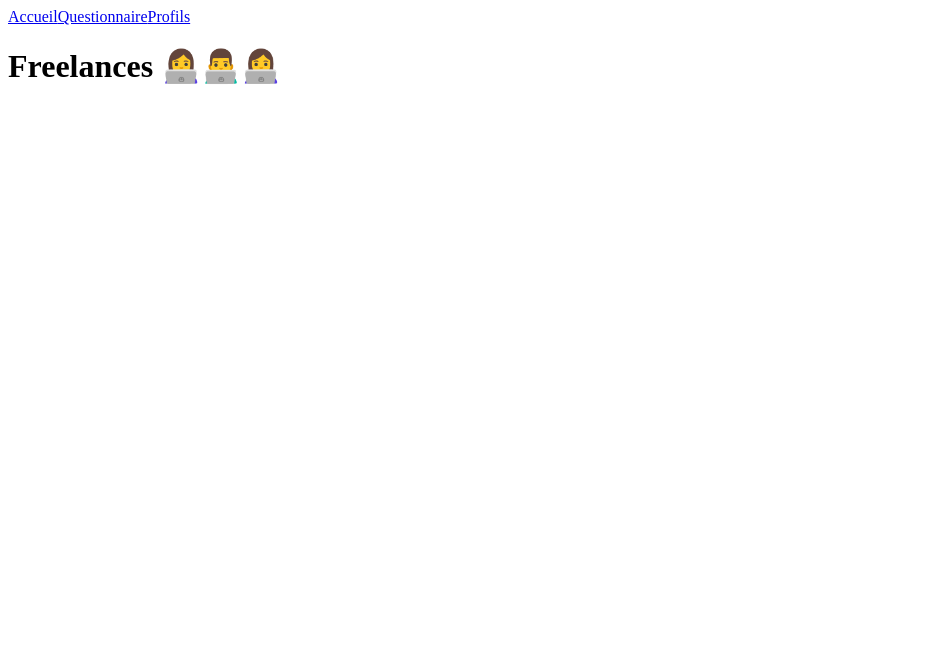
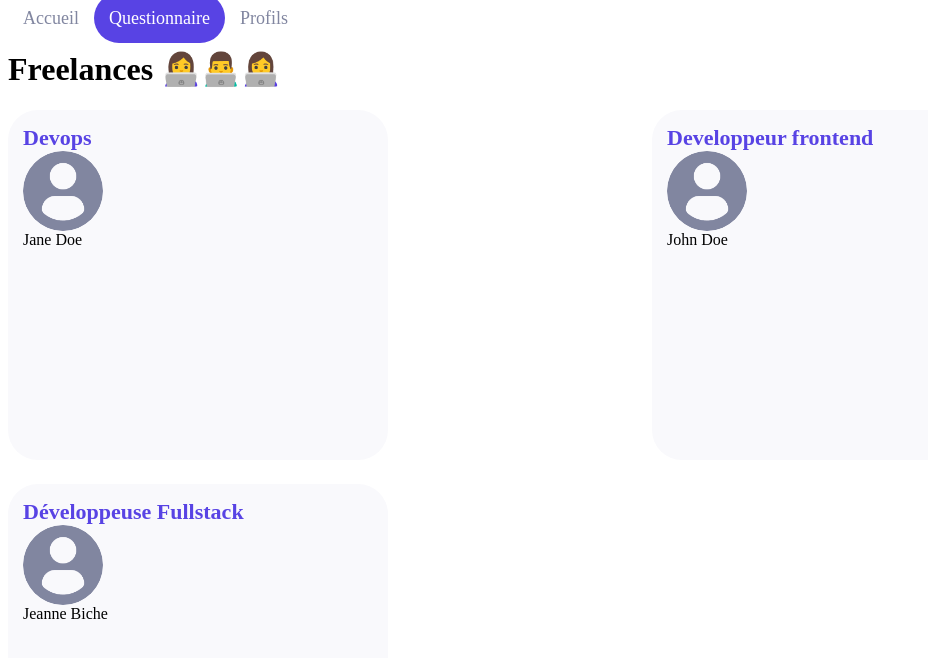
Before and after one commit to tthiberge/react-shiny-agency, a React (Create React App) app: page /freelances in a window 1280 px wide. Shown: the top 658 px of the page, without its empty margins (0-928 px from the left). Built offline with nearby package versions, Linux system fonts and the light colour scheme.

Commit message:
style components

```diff
--- a/package.json
+++ b/package.json
@@ -6,10 +6,12 @@
     "@testing-library/jest-dom": "^5.11.4",
     "@testing-library/react": "^11.1.0",
     "@testing-library/user-event": "^12.1.10",
+    "prop-types": "^15.8.1",
     "react": "^17.0.2",
     "react-dom": "^17.0.2",
     "react-router-dom": "6.10.0",
     "react-scripts": "4.0.3",
+    "styled-components": "^6.1.0",
     "web-vitals": "^1.0.1"
   },
   "scripts": {
--- /dev/null
+++ b/src/components/Card/index.jsx
@@ -0,0 +1,55 @@
+import PropTypes from 'prop-types'
+import DefaultPicture from '../../assets/profile.png'
+import styled from 'styled-components'
+import colors from '../../utils/style/colors'
+
+
+const CardLabel = styled.span`
+    color: #5843e4;
+    font-size: 22px;
+    font-weight: bold;
+`
+
+const CardImage = styled.img`
+    height: 80px;
+    width: 80px;
+    border-radius: 50%;
+`
+
+const CardWrapper = styled.div`
+    display: flex;
+    flex-direction: column;
+    padding: 15px;
+    background-color: ${colors.backgroundLight};
+    border-radius: 30px;
+    width: 350px;
+    transition: 200ms;
+    &:hover {
+        cursor: pointer;
+        box-shadow: 2px 2px 10px #e2e3e9;
+    }
+`
+
+function Card({ label, title, picture }) {
+  return (
+      <CardWrapper>
+          <CardLabel>{label}</CardLabel>
+          <CardImage src={picture} alt="freelance" />
+          <span>{title}</span>
+      </CardWrapper>
+  )
+}
+
+Card.propTypes = {
+  label: PropTypes.string.isRequired,
+  title: PropTypes.string.isRequired,
+  picture: PropTypes.string.isRequired,
+}
+
+Card.defaultProps = {
+  label: '',
+  title: '',
+  picture: DefaultPicture
+}
+
+export default Card
--- a/src/components/Header/index.jsx
+++ b/src/components/Header/index.jsx
@@ -1,11 +1,23 @@
 import { Link } from 'react-router-dom'
+import styled from 'styled-components'
+import colors from '../../utils/style/colors'
+
+const StyledLink = styled(Link)`
+    padding: 15px;
+    color: #8186a0;
+    text-decoration: none;
+    font-size: 18px;
+    ${(props) =>
+      props.$isFullLink &&
+      `color: white; border-radius: 30px; background-color: ${colors.primary};`}
+`
 
 function Header() {
   return (
     <nav>
-      <Link to="/">Accueil</Link>
-      <Link to="/survey/1">Questionnaire</Link>
-      <Link to="/freelances">Profils</Link>
+      <StyledLink  to="/">Accueil</StyledLink >
+      <StyledLink  to="/survey/1" $isFullLink>Questionnaire</StyledLink >
+      <StyledLink  to="/freelances">Profils</StyledLink >
     </nav>
   )
 }
--- a/src/index.jsx
+++ b/src/index.jsx
@@ -7,10 +7,19 @@
 import Freelances from './pages/Freelances'
 import Header from './components/Header'
 import Error from './components/Error'
+import createGlobalStyle from 'styled-components'
+
+
+const GlobalStyle = createGlobalStyle`
+    div {
+        font-family: 'Trebuchet MS', Helvetica, sans-serif;
+    }
+`
 
 ReactDOM.render(
   <React.StrictMode>
     <Router>
+      <GlobalStyle />
       <Header />
       <Routes>
         <Route path="/" element={<Home />} />
--- a/src/pages/Freelances/index.jsx
+++ b/src/pages/Freelances/index.jsx
@@ -1,8 +1,47 @@
+import Card from '../../components/Card';
+import DefaultPicture from '../../assets/profile.png'
+import styled from 'styled-components'
+
+
+const freelanceProfiles = [
+    {
+        name: 'Jane Doe',
+        jobTitle: 'Devops',
+        picture: DefaultPicture,
+    },
+    {
+        name: 'John Doe',
+        jobTitle: 'Developpeur frontend',
+        picture: DefaultPicture,
+    },
+    {
+        name: 'Jeanne Biche',
+        jobTitle: 'Développeuse Fullstack',
+        picture: DefaultPicture,
+    },
+]
+
+const CardsContainer = styled.div`
+    display: grid;
+    gap: 24px;
+    grid-template-rows: 350px 350px;
+    grid-template-columns: repeat(2, 1fr);
+`
+
 function Freelances() {
   return (
-    <div>
-      <h1>Freelances 👩‍💻👨‍💻👩‍💻</h1>
-    </div>
+      <div>
+          <h1>Freelances 👩‍💻👨‍💻👩‍💻</h1>
+          <CardsContainer>
+              {freelanceProfiles.map((profile, index) => (
+                  <Card
+                      key={`${profile.name}-${index}`}
+                      label={profile.jobTitle}
+                      title={profile.name}
+                  />
+              ))}
+          </CardsContainer>
+      </div>
   )
 }
 
--- /dev/null
+++ b/src/utils/style/colors.js
@@ -0,0 +1,7 @@
+const colors = {
+  primary: '#5843E4',
+  secondary: '#8186A0',
+  backgroundLight: '#F9F9FC',
+}
+
+export default colors
```
Also changed, not shown: src/assets/profile.png (added), 1 other file (tests, documents, lock files or other folders).
